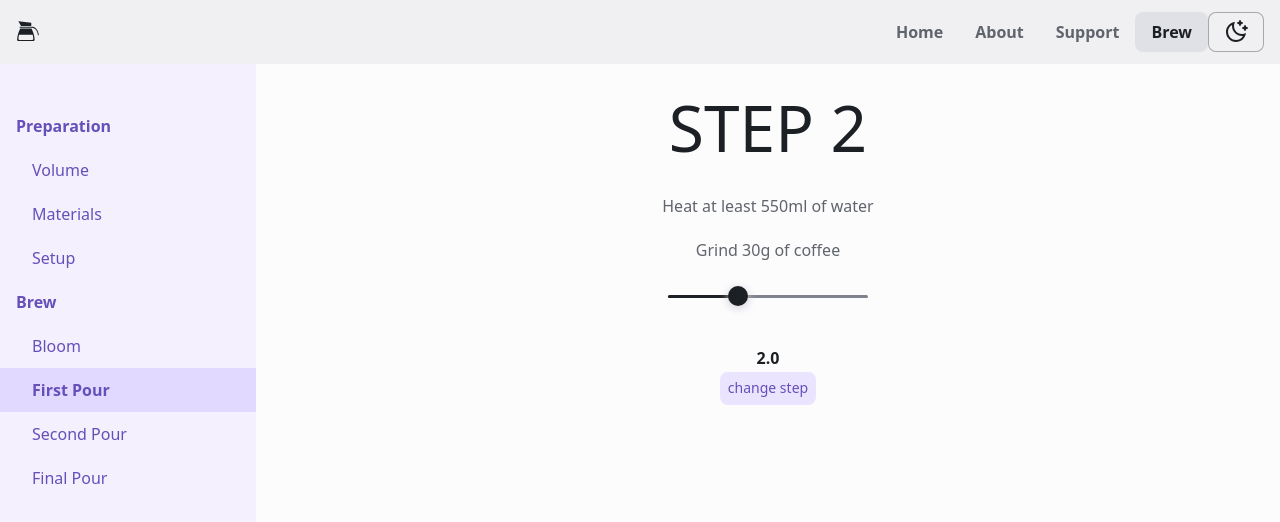
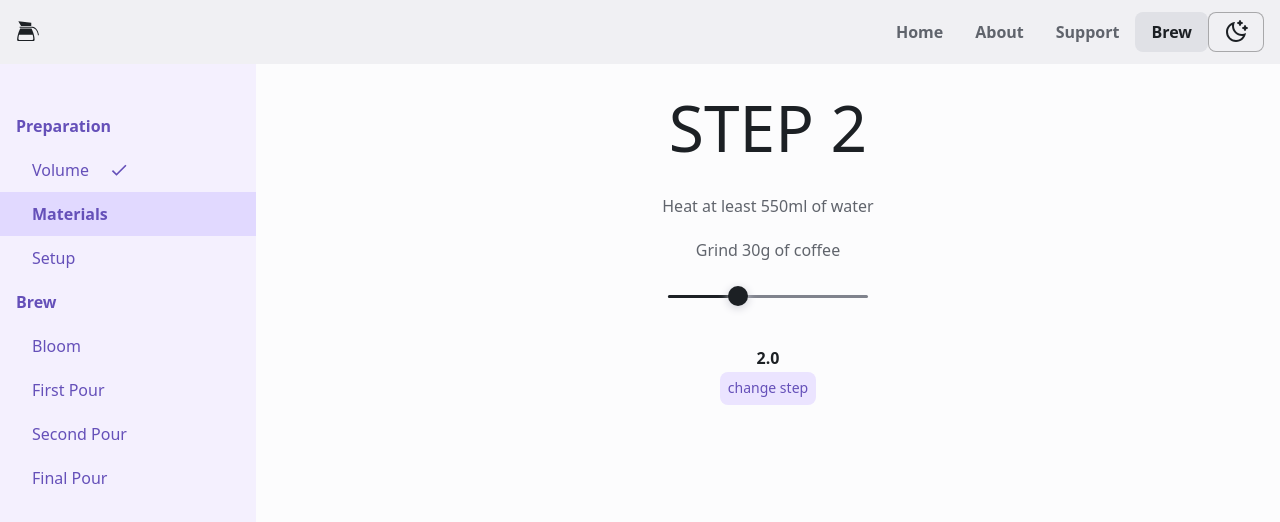
Before and after one commit to nrsimonelli/slow-coffee-two, a React (Create React App) app: page /setup in a window 1280 px wide. Both pictures are taken after a click on the button "change step". Shown: the top 522 px of the page. Built offline with nearby package versions, Linux system fonts and the light colour scheme.

Commit message:
side nav step hook and styles

```diff
--- a/src/components/BrewSetup/BrewSetup.tsx
+++ b/src/components/BrewSetup/BrewSetup.tsx
@@ -3,7 +3,9 @@ import { Button } from '../Button';
 import { Container } from '../Container';
 import { Flex } from '../Flex';
 import SliderDemo from '../SliderDemo';
+import { Div } from '../Div';
 import { TextTitle, Text, TextSub } from '../Text';
+import { MdCheck } from 'react-icons/md';
 
 const BrewSetup = () => {
   const [currentStep, setCurrentStep] = useState(0);
@@ -15,7 +17,7 @@ const BrewSetup = () => {
   const shouldDisableNext = sliderValue !== 0 ? false : true;
 
   const handleStepChange = () => {
-    if (currentStep === 2) {
+    if (currentStep === 7) {
       setCurrentStep(0);
     } else {
       setCurrentStep(currentStep + 1);
@@ -25,29 +27,78 @@ const BrewSetup = () => {
   const baseStyle = {
     pl: '$5',
     py: '$3',
-    color: '$primary11',
+    color: '$sideNav11',
     m: 0,
     '&:hover': {
       cursor: 'default',
       fontWeight: '$2',
-      bg: '$primary4',
+      bg: '$sideNav4',
     },
   };
+
   const activeStyle = {
     pl: '$5',
     py: '$3',
-    color: '$primary11',
+    color: '$sideNav11',
     m: 0,
     fontWeight: '$2',
-    bg: '$primary5',
+    bg: '$sideNav5',
     '&:hover': {
       cursor: 'default',
     },
   };
-  const completeStyle = {
-    pl: '$4',
-    color: '$primary11',
-    '&:hover': { cursor: 'default', fontWeight: '$2' },
+
+  const CheckIcon = () => {
+    return (
+      <Div
+        css={{
+          display: 'inline',
+          ml: '$4',
+          fontSize: '$4',
+          lineHeight: 1,
+          verticalAlign: 'middle',
+        }}
+      >
+        <MdCheck />
+      </Div>
+    );
+  };
+
+  const sideNavText = (position: number, label: string) => {
+    if (currentStep === position) {
+      return (
+        <Text
+          onClick={() => {
+            setCurrentStep(position);
+          }}
+          css={activeStyle}
+        >
+          {label}
+        </Text>
+      );
+    }
+    if (currentStep > position) {
+      return (
+        <Text
+          onClick={() => {
+            setCurrentStep(position);
+          }}
+          css={baseStyle}
+        >
+          {label} <CheckIcon />
+        </Text>
+      );
+    }
+    return (
+      <Text
+        onClick={() => {
+          setCurrentStep(position);
+        }}
+        css={baseStyle}
+      >
+        {label}
+      </Text>
+    );
   };
 
   return (
@@ -59,7 +110,7 @@ const BrewSetup = () => {
           p: '$1',
           pt: '$4',
           height: '$full',
-          bg: '$primary3',
+          bg: '$sideNav3',
           display: 'none',
           '@bp2': { display: 'flex' },
         }}
@@ -70,28 +121,29 @@ const BrewSetup = () => {
               pb: '$3',
               pl: '$4',
               mt: '$5',
-              color: '$primary11',
+              color: '$sideNav11',
             }}
           >
             Preparation
           </TextSub>
-          <Text css={baseStyle}>Volume</Text>
-          <Text css={baseStyle}>Materials</Text>
-          <Text css={baseStyle}>Setup</Text>
+          {sideNavText(0, 'Volume')}
+          {sideNavText(1, 'Materials')}
+          {sideNavText(2, 'Setup')}
+
           <TextSub
             css={{
               mt: '$1',
               py: '$3',
               pl: '$4',
-              color: '$primary11',
+              color: '$sideNav11',
             }}
           >
             Brew
           </TextSub>
-          <Text css={baseStyle}>Bloom</Text>
-          <Text css={activeStyle}>First Pour</Text>
-          <Text css={baseStyle}>Second Pour</Text>
-          <Text css={baseStyle}>Final Pour</Text>
+          {sideNavText(3, 'Bloom')}
+          {sideNavText(4, 'First Pour')}
+          {sideNavText(5, 'Second Pour')}
+          {sideNavText(6, 'Final Pour')}
         </Flex>
       </Container>
       <Flex
--- a/src/stitches.config.ts
+++ b/src/stitches.config.ts
@@ -123,6 +123,12 @@ export const { styled, config, theme, createTheme, globalCss } =
         accent10: '$sky10',
         accent11: '$sky11',
         accent12: '$sky12',
+
+        sideNav3: '$primary3',
+        sideNav4: '$primary4',
+        sideNav5: '$primary5',
+
+        sideNav11: '$primary11',
       },
       fonts: {
         body: 'Avenir Next, system-ui, sans-serif',
@@ -358,5 +364,10 @@ export const darkTheme = createTheme(THEMES.DARK_THEME, {
     accent10: '$sky10',
     accent11: '$sky11',
     accent12: '$sky12',
+
+    sideNav3: '$base3',
+    sideNav4: '$base4',
+    sideNav5: '$base5',
+    sideNav11: '$base12',
   },
 });
```
